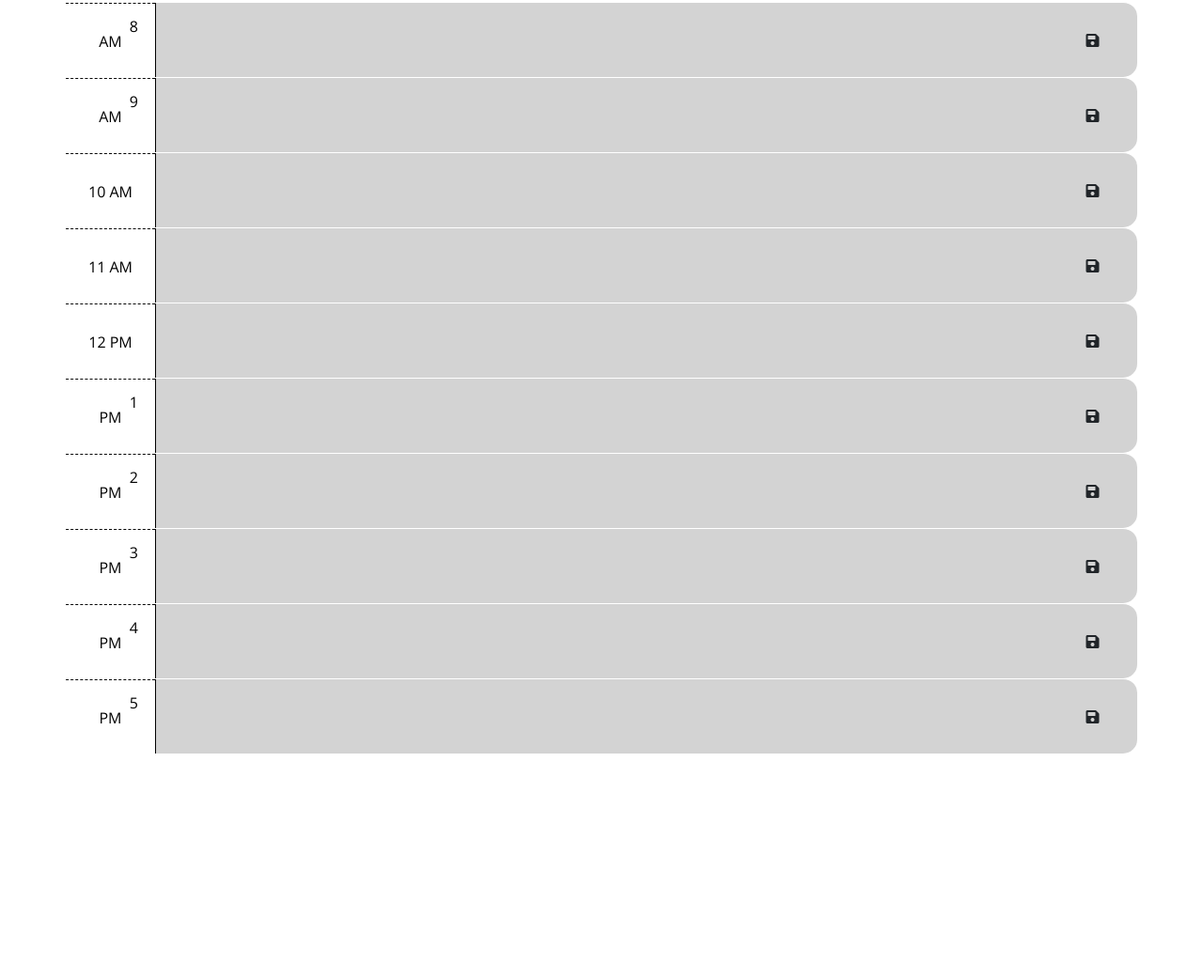
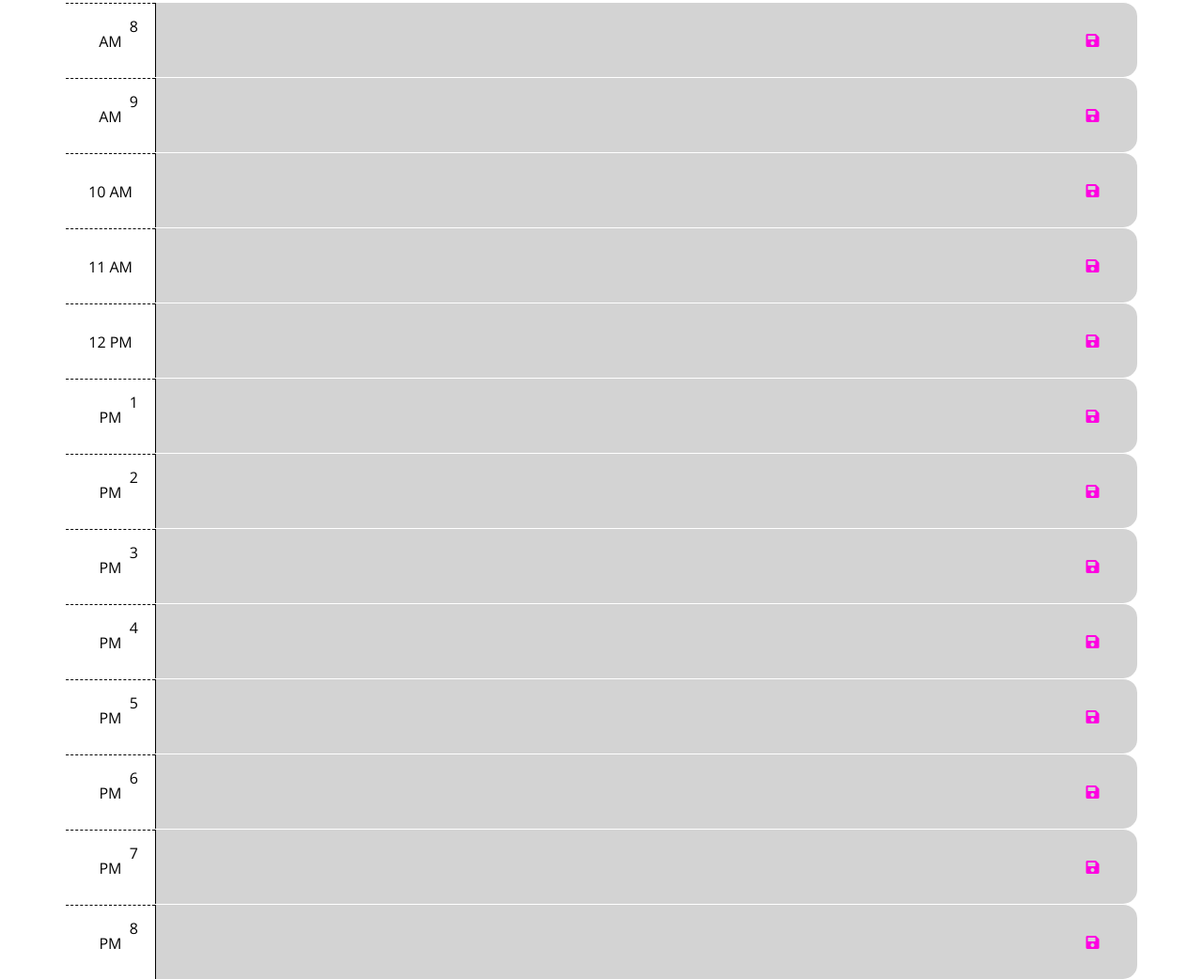
Before and after one commit to kattheswagger1122/workday-scheduler-kat, a plain HTML site: page index.html in a window 1280 px wide. Shown: the part 334-1376 px from the top of the page at 94% size. Before the commit the page ends 1136 px from the top, so only its background shows below. Drawn offline with nearby package versions, Linux system fonts and the light colour scheme.

Commit message:
minor fixes

```diff
--- a/assets/css/style.css
+++ b/assets/css/style.css
@@ -4,8 +4,8 @@ body {
     line-height: 1;
   }
 
-button {
-    color: aqua;
+.saveBtn {
+    color: rgb(255, 0, 225);
 }
 
   textarea {
--- a/assets/script/script.js
+++ b/assets/script/script.js
@@ -52,6 +52,9 @@ $(document).ready(function () {
     $("#hour15 .description").val(localStorage.getItem("hour15"));
     $("#hour16 .description").val(localStorage.getItem("hour16"));
     $("#hour17 .description").val(localStorage.getItem("hour17"));
+    $("#hour18 .description").val(localStorage.getItem("hour18"));
+    $("#hour19 .description").val(localStorage.getItem("hour19"));
+    $("#hour20 .description").val(localStorage.getItem("hour20"));
 
     timeTracker();
 })
--- a/index.html
+++ b/index.html
@@ -109,6 +109,34 @@
         </textarea>
         <button class="btn saveBtn col-md-1"><i class="fas fa-save"></i></button>
     </div>
+
+    <div id="hour18" class="row time-block">
+        <div class="col-md-1 hour">
+            6 PM
+        </div>
+        <textarea class="col-md-10 description">
+        </textarea>
+        <button class="btn saveBtn col-md-1"><i class="fas fa-save"></i></button>
+    </div>
+
+    <div id="hour19" class="row time-block">
+        <div class="col-md-1 hour">
+            7 PM
+        </div>
+        <textarea class="col-md-10 description">
+        </textarea>
+        <button class="btn saveBtn col-md-1"><i class="fas fa-save"></i></button>
+    </div>
+
+    <div id="hour20" class="row time-block">
+        <div class="col-md-1 hour">
+            8 PM
+        </div>
+        <textarea class="col-md-10 description">
+        </textarea>
+        <button class="btn saveBtn col-md-1"><i class="fas fa-save"></i></button>
+    </div>
+
     </div>
 
     <script src="https://code.jquery.com/jquery-3.4.1.min.js"></script>
```
Also changed, not shown: assets/img/localstorage.png (added), assets/img/time table.png (added), 3 other files.
